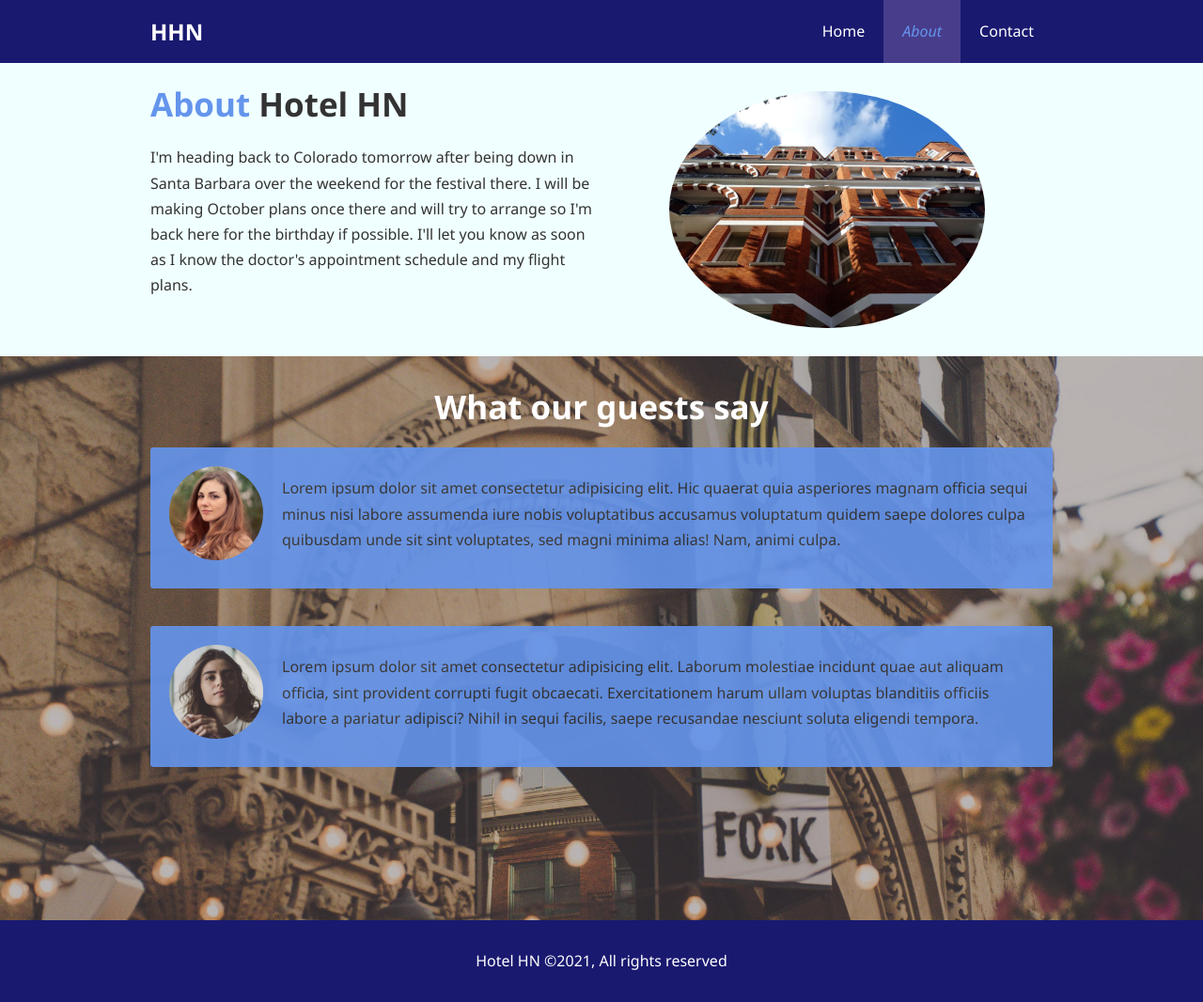
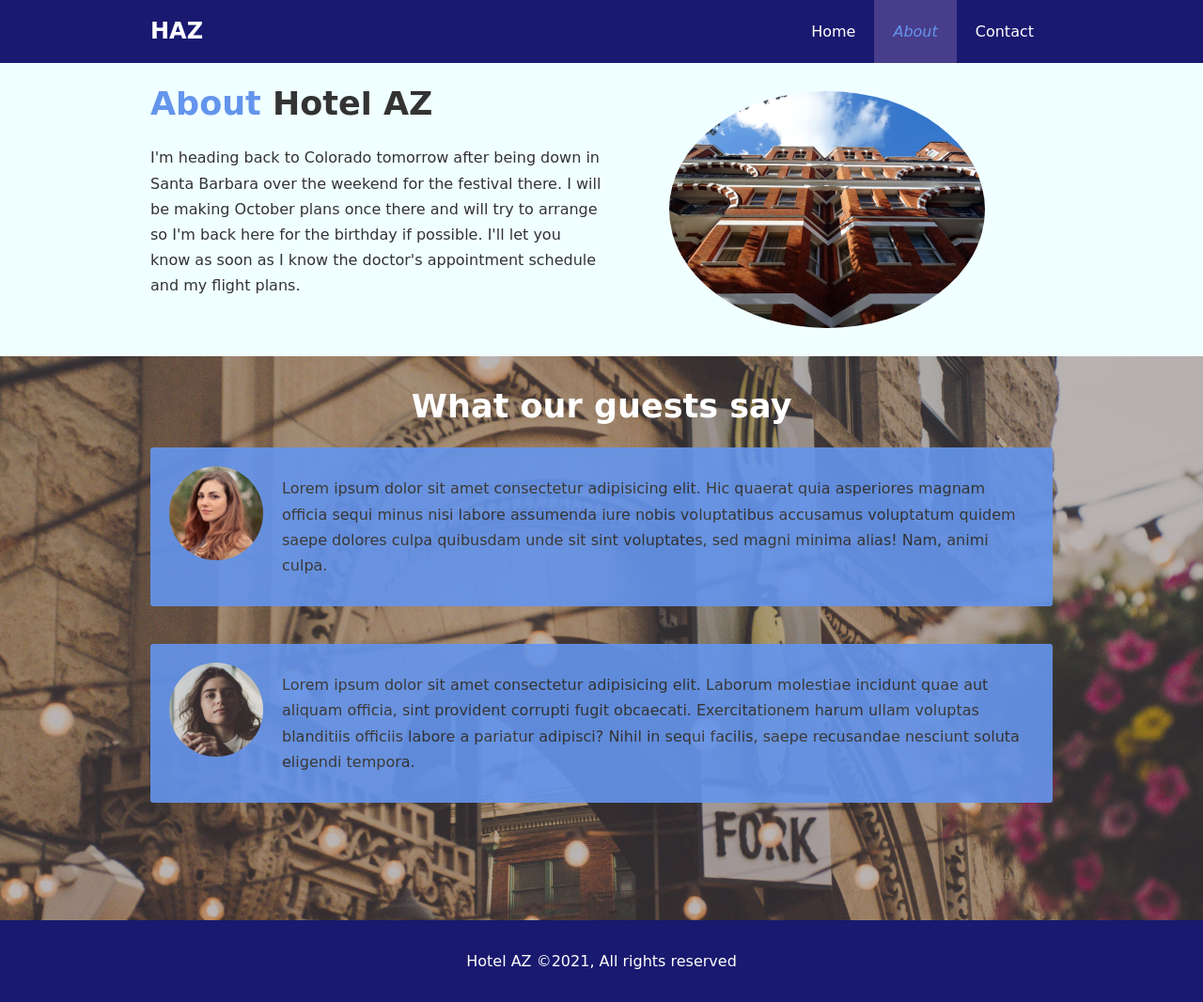
Before and after one commit to hz6/hotel-website, a plain HTML site: page about.html in a window 1280 px wide. Shown: the whole page at 94% size. Drawn offline with Linux system fonts and the light colour scheme.

Commit message:
font changed

```diff
--- a/about.html
+++ b/about.html
@@ -7,14 +7,14 @@
   <meta name="description" content="welcome to the most fascinating hotel in Boston Massachusetts">
   <meta name="keywords" content="hotel, boston， new england hotel">
   <link rel="stylesheet" href="css/style.css">
-  <title>Hotel HN | About</title>
+  <title>Hotel AZ | About</title>
 </head>
 
 <body>
   <header>
     <nav id="navbar">
       <div class="container">
-        <h1> <a href="index.html">HHN</a> </h1>
+        <h1> <a href="index.html">HAZ</a> </h1>
         <ul>
           <li><a href="index.html">Home</a></li>
           <li><a class="current" href="about.html">About</a></li>
@@ -27,7 +27,7 @@
   <section id="about-info" class="bg-light py-3">
     <div class="container">
       <div class="info-left">
-        <h1 class="l-heading"> <span class="text-primary ">About</span> Hotel HN</h1>
+        <h1 class="l-heading"> <span class="text-primary ">About</span> Hotel AZ</h1>
         <p>I'm heading back to Colorado tomorrow after being down in Santa Barbara over the weekend for the festival
           there. I will be making October plans once there and will try to arrange so I'm back here for the birthday if
           possible. I'll let you know as soon as I know the doctor's appointment schedule and my flight plans.</p>
@@ -58,7 +58,7 @@
   </section>
 
   <footer id="main-footer">
-    <p>Hotel HN &copy;2021, All rights reserved</p>
+    <p>Hotel AZ &copy;2021, All rights reserved</p>
   </footer>
 </body>
 
--- a/css/style.css
+++ b/css/style.css
@@ -5,7 +5,7 @@
 }
 
 html, body {
-  font-family: 'Segoe UI', Tahoma, Geneva, Verdana, sans-serif;
+  font-family: cursive;
   line-height: 1.7em;
 }
 
```
Also changed, not shown: contact.html (+3 -3 lines), index.html (+3 -3 lines).
